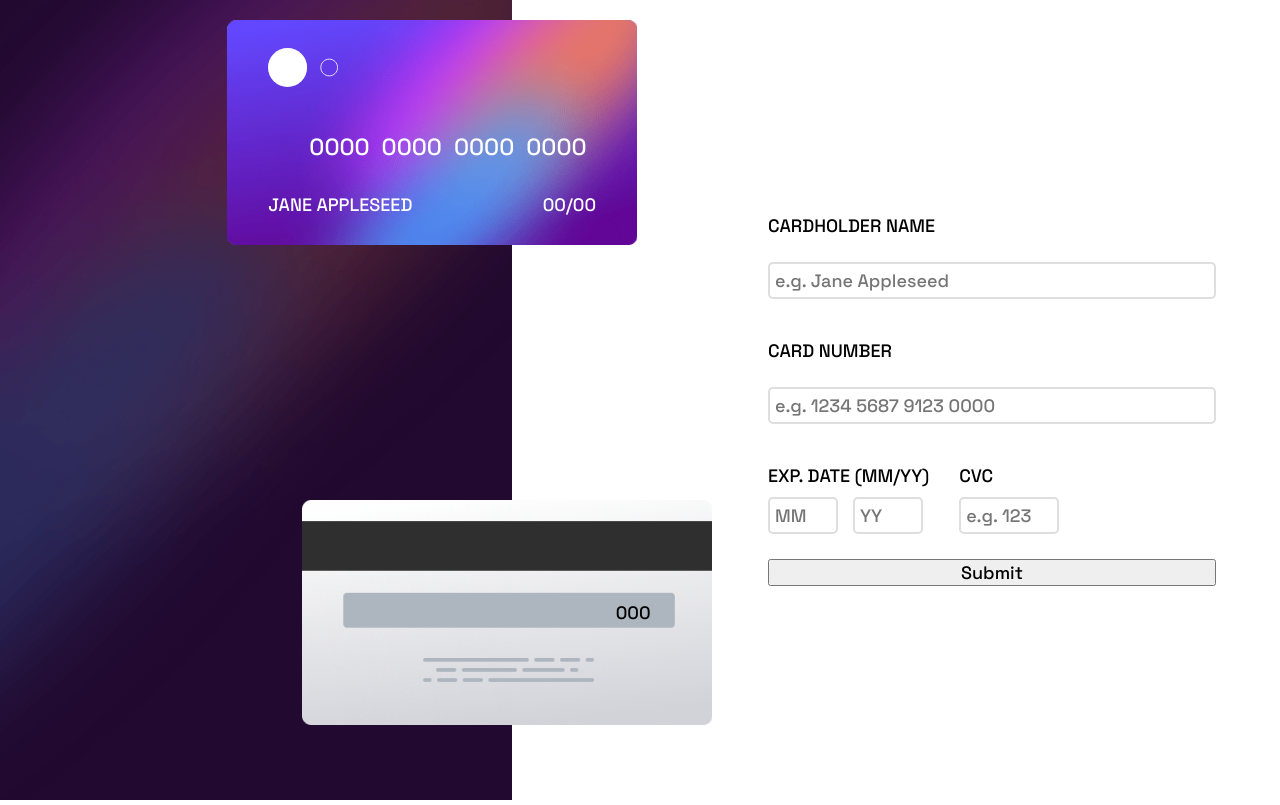
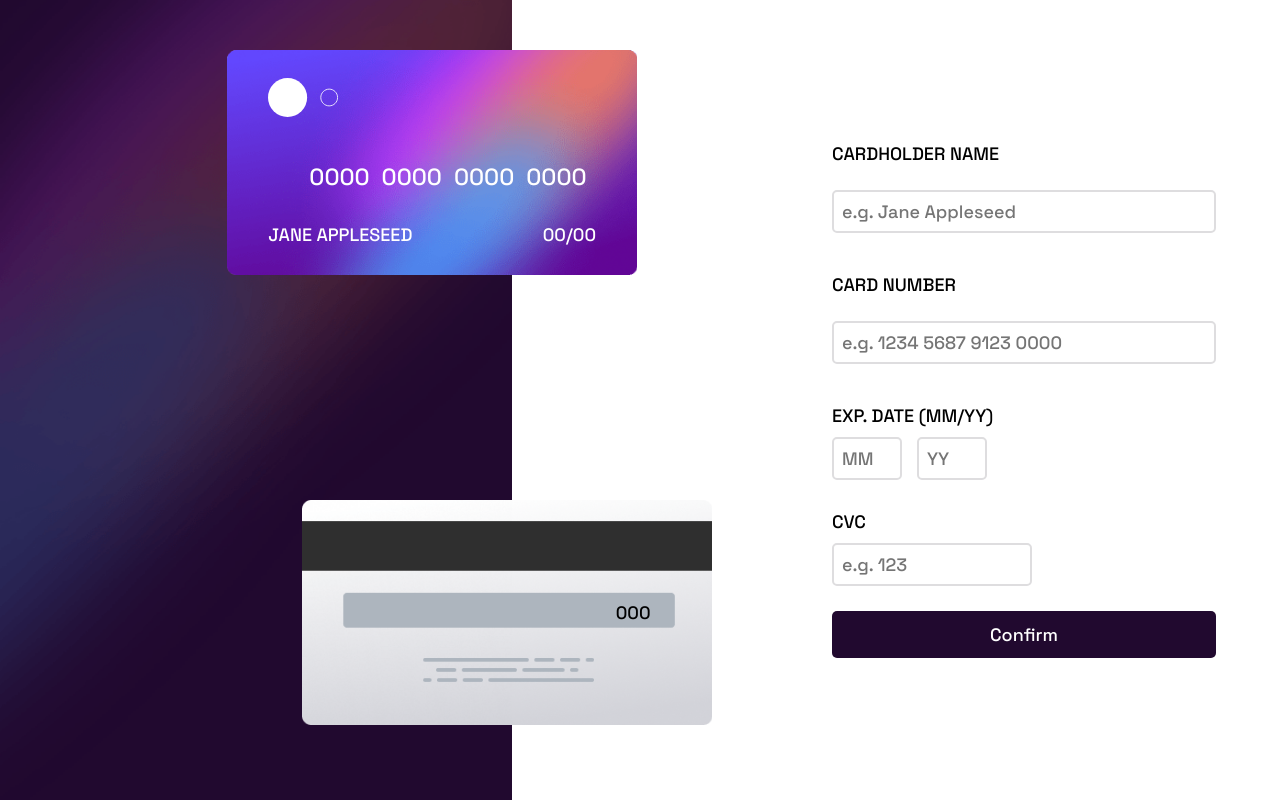
Before and after one commit to Echophase44/Interactive_card, a React (Vite) app in the folder client/: page / in a window 1280 px wide. Built offline with nearby package versions, Linux system fonts and the light colour scheme; a web font is replaced by a local one.

Commit message:
Added validation to detect for an expired card.

```diff
--- a/client/src/App.css
+++ b/client/src/App.css
@@ -17,7 +17,7 @@ main{
   position: absolute;
   height: 0;
   width: 80%;
-  top: 20px;
+  top: 50px;
   right: -125px;
 
   background-size: contain;
--- a/client/src/Components/Form.jsx
+++ b/client/src/Components/Form.jsx
@@ -32,6 +32,9 @@ function Form(props) {
 
   const validation = (values) => {
     const errors = {}
+    let date = new Date()
+    let month = date.getMonth() + 1;
+    let year = date.getFullYear()
 
     if(!values.name){
       errors.name = "Please enter name on the card."
@@ -50,10 +53,17 @@ function Form(props) {
     } else if (!/^[0-9]*$/.test(values.expMonth) || !/^[0-9]*$/.test(values.expYear)){
       errors.expMonth = "Wrong format, numbers only."
     }
+
+    if(values.expMonth === "00"){
+      errors.expMonth = "Invalid Month."
+    }
+
+     if(Number(values.expMonth) < month || Number("23" + values.expYear) < year){
+      errors.expMonth = "Card has expired."
+     }
+
     return errors
   }
-
-  console.log(formErrors)
 
   return(
     <form className="form-main" onSubmit={handleSubmit}>
@@ -122,7 +132,7 @@ function Form(props) {
         />
         </div>
       </div>
-      <button type="submit" className="form-btn">Submit</button>
+      <button type="submit" className="form-btn">Confirm</button>
 
     </form>
   )
--- a/client/src/styles/form.css
+++ b/client/src/styles/form.css
@@ -1,5 +1,5 @@
 .form-main{
-  width: 35vw;
+  width: 30vw;
   height: 100vh;
   display: flex;
   flex-direction: column;
@@ -29,11 +29,11 @@
 }
 
 #cvc{
-  width: 100px
+  width: 200px
 }
 
 .form-name, .form-number, .form-month, .form-year, .form-cvc{
-  padding: 5px;
+  padding: 8px;
   border: 2px solid var(--light-gray);
   border-radius: 5px;
 }
@@ -50,6 +50,15 @@ input:focus{
 }
 
 .form-btn{
+  color: var(--white);
+  background-color: var(--dark-violet);
+  padding: 12px;
+  border-radius: 5px;
+  border: none;
+}
+
+.form-btn:hover{
+  cursor: pointer;
 }
 
 p {
```
